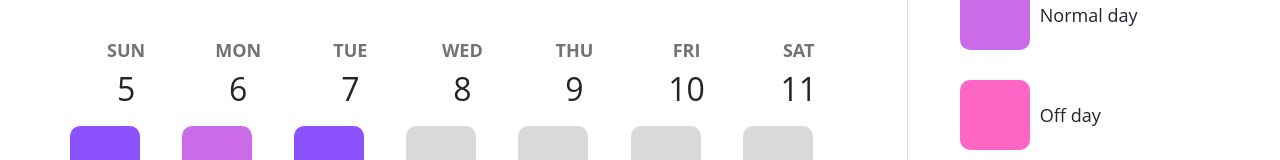
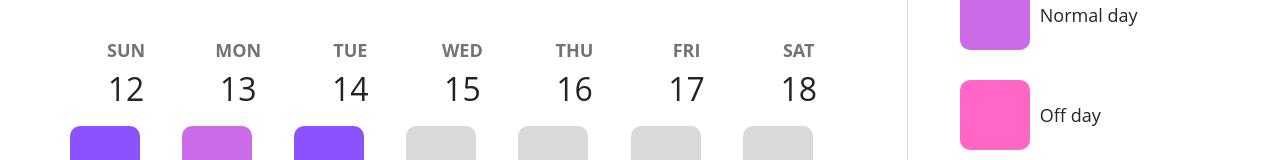
Before and after one commit to uttaravadina/dayz, a React (Create React App) app in the folder frontend/: page / in a window 1280 px wide. Shown: the part 346-506 px from the top of the page. Built offline with nearby package versions, Linux system fonts and the light colour scheme.

Commit message:
Add date logic

```diff
--- a/frontend/src/Components/WeekView.js
+++ b/frontend/src/Components/WeekView.js
@@ -12,64 +12,95 @@ const WeekModule = ({ day, date, color }) => (
     </div>
 );
 
-function weekRange(date)
-{
-    let start = date.getDate() - date.getDay() + (date.getDay() === 6 ? -6 : 0);
-    let end = date.getDate() - (date.getDay() - 1) + 6;
+function weekRange(date) {
+    let start = new Date(date.setDate(date.getDate() - date.getDay()));
+    let end = new Date(date.setDate(date.getDate() + (6 - date.getDay())));
 
-    return [new Date(date.setDate(start)), new Date(date.setDate(end))];
+    return [start, end];
+}
 
+function nextWeek(currWeek) {
+
+    let start = new Date(currWeek[0].setDate(currWeek[0].getDate()+7));
+    let end = new Date(currWeek[1].setDate(currWeek[1].getDate()+7));
+
+    return [start, end];
 }
+
+function lastWeek(currWeek) {
+    let start = new Date(currWeek[0].setDate(currWeek[0].getDate()-7));
+    let end = new Date(currWeek[1].setDate(currWeek[1].getDate()-7));
+
+    return [start, end];
+}
+
+var getDates = function(range) {
+    var dates = [],
+        currentDate = range[0],
+        addDays = function(days) {
+          var date = new Date(this.valueOf());
+          date.setDate(date.getDate() + days);
+          return date;
+        };
+    while (currentDate <= range[1]) {
+      dates.push(currentDate.getDate());
+      currentDate = addDays.call(currentDate, 1);
+    }
+    return dates;
+};
 
 class WeekView extends React.Component {
 
+    state = {
+        dates: [],
+    }
+
+    componentDidMount = () => {
+        let today = new Date();
+        let curr_week = weekRange(today);
+        this.setState({ dates: getDates(curr_week)})
+    }
+
     render() {
-
-        const yest = new Date('August 31, 1975 23:15:30');
-
-        let today = new Date();
-        console.log(today)
-        console.log(today.getDate())
-        console.log(today.getDay())
-
-        console.log(weekRange(today))
+        const {dates} = this.state;
+        console.log(dates)
 
         return (
             <>
                 <div className="week">
                     <WeekModule
                         day="SUN"
-                        date="5"
+                        date={dates[0]}
                         color="#8C52FF"
                     />
                     <WeekModule
                         day="MON"
-                        date="6"
+                        date={dates[1]}
                         color="#CB6BE7"
                     />
                     <WeekModule
                         day="TUE"
-                        date="7"
+                        date={dates[2]}
                         color="#8C52FF"
                     />
                     <WeekModule
                         day="WED"
-                        date="8"
+                        date={dates[3]}
                         color="#D9D9D9"
                     />
                     <WeekModule
                         day="THU"
-                        date="9"
+                        date={dates[4]}
                         color="#D9D9D9"
                     />
                     <WeekModule
                         day="FRI"
-                        date="10"
+                        date={dates[5]}
                         color="#D9D9D9"
                     />
                     <WeekModule
                         day="SAT"
-                        date="11"
+                        date={dates[6]}
                         color="#D9D9D9"
                     />
                 </div>
```
